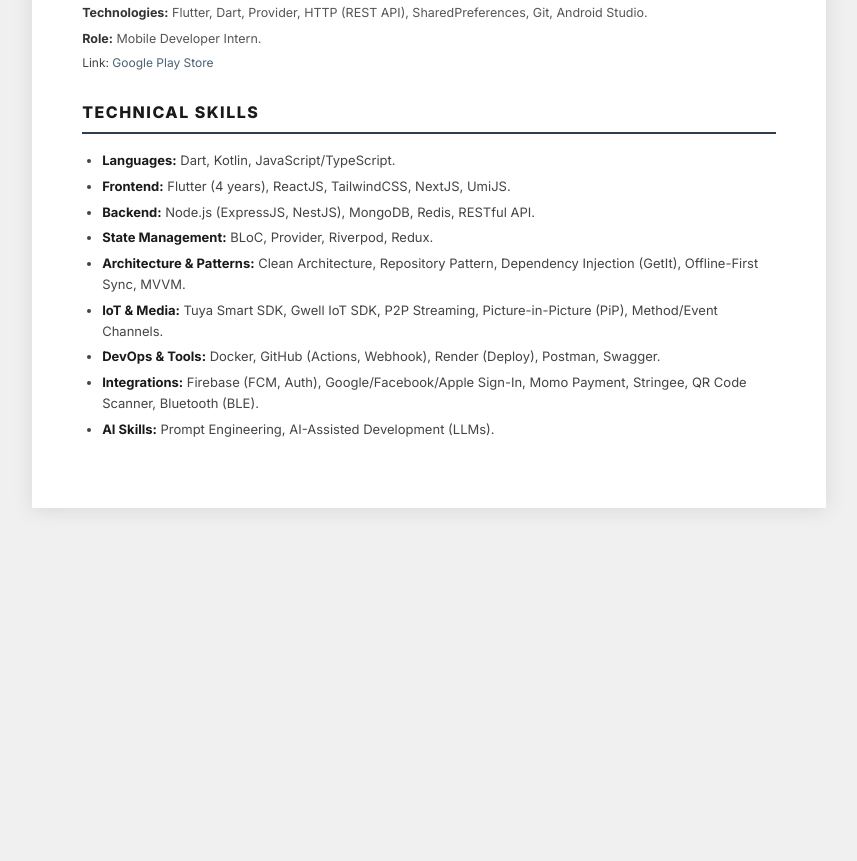
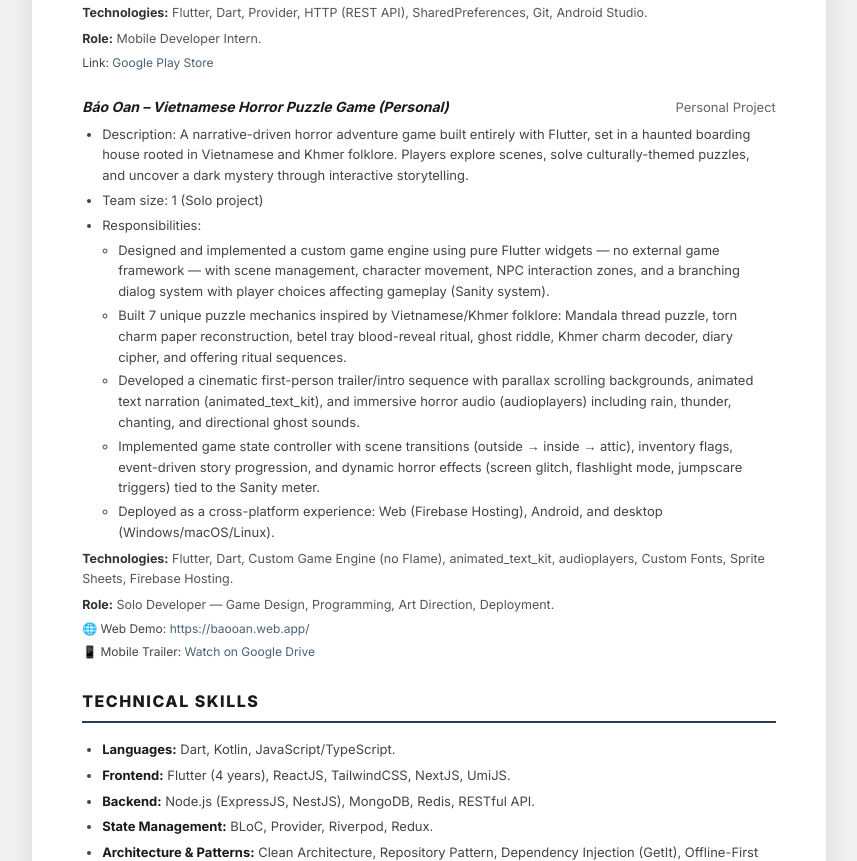
Before and after one commit to TranTrungTinLV/TranTrungTin_CurriculumVitae, a plain HTML site: page index.html in a window 1280 px wide. Shown: the part 2977-3838 px from the top of the page, without its empty margins (211-1068 px from the left). Before the commit the page ends 3505 px from the top, so only its background shows below. Drawn offline with Linux system fonts and the light colour scheme.

Commit message:
update code

```diff
--- a/index.html
+++ b/index.html
@@ -499,7 +499,7 @@
                 <div class="project-desc">
                     <ul>
                         <li>Description: A smart camera management application designed to help users monitor, protect, and connect with their living spaces in a simple yet effective way. With an intuitive interface and smooth operation, 4SGen delivers stable, clear, and user-friendly surveillance for families, shops, and offices. Users can view live camera feeds anytime, anywhere with low-latency HD streaming. The system sends instant alerts on unusual motion, and the cloud playback feature allows reviewing important moments in just a few taps.</li>
-                        <li>Team size: 2</li>
+                        <li>Team size: 4</li>
                         <li>Responsibilities:
                             <ul class="sub-list">
                                 <li>Architected the entire Flutter application using Clean Architecture (Domain/Data/Presentation layers) with GetIt for Dependency Injection and BLoC for state management across 20+ BLoC providers.</li>
@@ -571,6 +571,33 @@
                     <div class="project-link">Link: <a href="https://play.google.com/store/apps/details?id=com.digitech.iman" target="_blank">Google Play Store</a></div>
                 </div>
             </div>
+
+            <!-- Báo Oan -->
+            <div class="project-item">
+                <div class="project-header">
+                    <span class="project-name">Báo Oan – Vietnamese Horror Puzzle Game (Personal)</span>
+                    <span class="project-date">Personal Project</span>
+                </div>
+                <div class="project-desc">
+                    <ul>
+                        <li>Description: A narrative-driven horror adventure game built entirely with Flutter, set in a haunted boarding house rooted in Vietnamese and Khmer folklore. Players explore scenes, solve culturally-themed puzzles, and uncover a dark mystery through interactive storytelling.</li>
+                        <li>Team size: 1 (Solo project)</li>
+                        <li>Responsibilities:
+                            <ul class="sub-list">
+                                <li>Designed and implemented a custom game engine using pure Flutter widgets — no external game framework — with scene management, character movement, NPC interaction zones, and a branching dialog system with player choices affecting gameplay (Sanity system).</li>
+                                <li>Built 7 unique puzzle mechanics inspired by Vietnamese/Khmer folklore: Mandala thread puzzle, torn charm paper reconstruction, betel tray blood-reveal ritual, ghost riddle, Khmer charm decoder, diary cipher, and offering ritual sequences.</li>
+                                <li>Developed a cinematic first-person trailer/intro sequence with parallax scrolling backgrounds, animated text narration (animated_text_kit), and immersive horror audio (audioplayers) including rain, thunder, chanting, and directional ghost sounds.</li>
+                                <li>Implemented game state controller with scene transitions (outside → inside → attic), inventory flags, event-driven story progression, and dynamic horror effects (screen glitch, flashlight mode, jumpscare triggers) tied to the Sanity meter.</li>
+                                <li>Deployed as a cross-platform experience: Web (Firebase Hosting), Android, and desktop (Windows/macOS/Linux).</li>
+                            </ul>
+                        </li>
+                    </ul>
+                    <div class="project-meta"><strong>Technologies:</strong> Flutter, Dart, Custom Game Engine (no Flame), animated_text_kit, audioplayers, Custom Fonts, Sprite Sheets, Firebase Hosting.</div>
+                    <div class="project-meta"><strong>Role:</strong> Solo Developer — Game Design, Programming, Art Direction, Deployment.</div>
+                    <div class="project-link">🌐 Web Demo: <a href="https://baooan.web.app/" target="_blank">https://baooan.web.app/</a></div>
+                    <div class="project-link">📱 Mobile Trailer: <a href="https://drive.google.com/file/d/1jkJiGMcbtrbWa6vr5JTuPJ7pCmi54UNP/view" target="_blank">Watch on Google Drive</a></div>
+                </div>
+            </div>
         </div>
 
         <!-- TECHNICAL SKILLS -->
```
